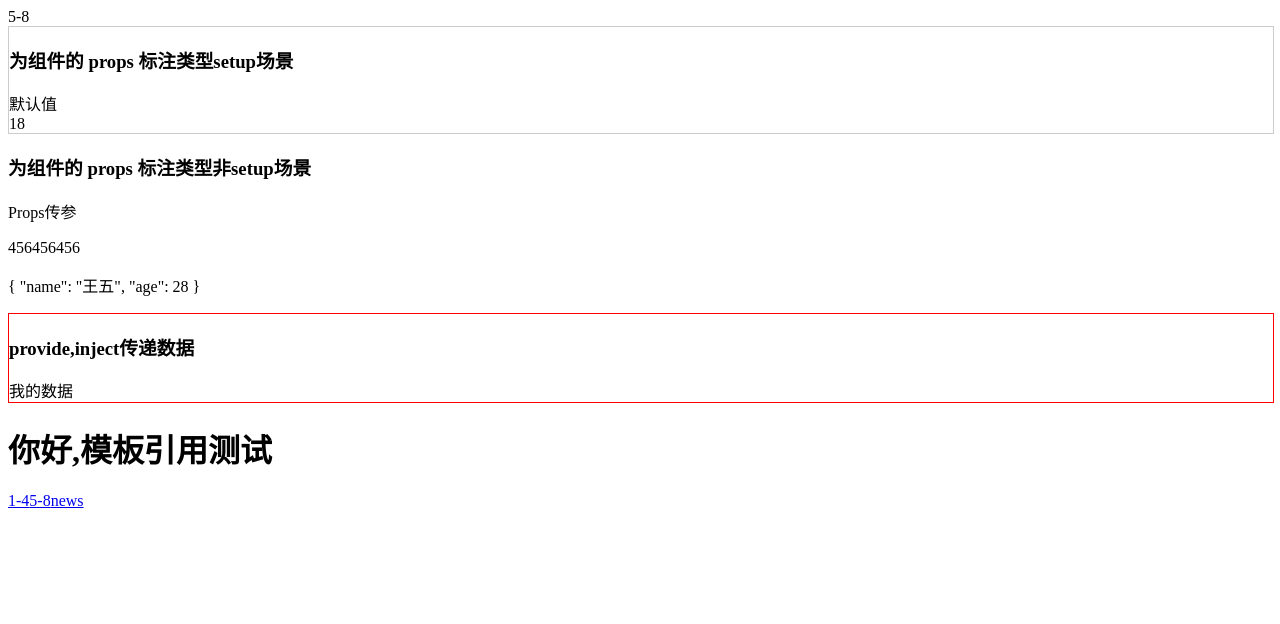
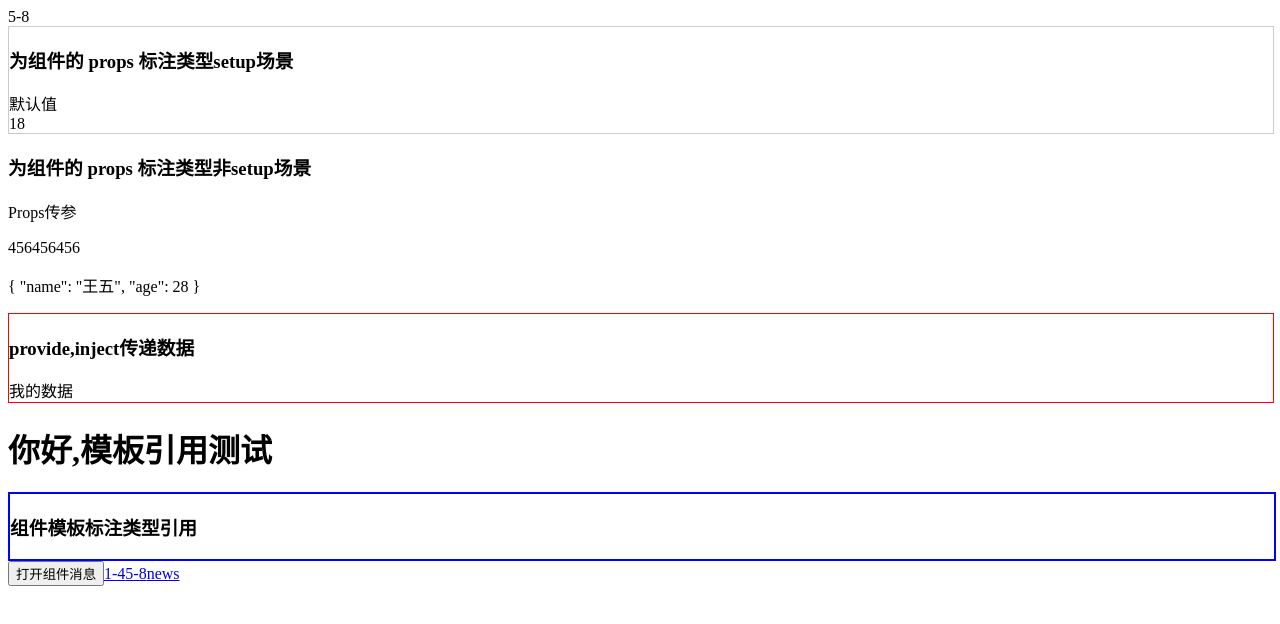
Before and after one commit to qiaozhididi/vue3_ts_demo, a Vue app: page /about in a window 1280 px wide. Shown: the top 624 px of the page. Built offline with nearby package versions, Linux system fonts and the light colour scheme.

Commit message:
组件模板标注类型引用

```diff
--- /dev/null
+++ b/src/components/Modal.vue
@@ -0,0 +1,25 @@
+<template>
+  <div class="modal">
+    <h3>组件模板标注类型引用</h3>
+    <div v-show="isShow">{{ msg }}</div>
+  </div>
+</template>
+
+<script setup lang="ts">
+import { ref } from "vue";
+const msg = ref("Hello World!");
+
+const isShow = ref(false);
+
+const open = () => {
+  isShow.value = true;
+};
+
+defineExpose({ open });
+</script>
+<style scoped>
+.modal {
+  width: 100%;
+  border: 2px solid blue;
+}
+</style>
--- a/src/views/AboutView.vue
+++ b/src/views/AboutView.vue
@@ -7,14 +7,18 @@
   <DataDemo />
 
   <RefsDemo />
+
+  <Modal ref="MyModal" />
+  <button @click="MyModal?.open()">打开组件消息</button>
 </template>
 
 <script setup lang="ts">
-import { reactive, provide } from "vue";
+import { reactive, provide, ref } from "vue";
 import PropsSetupDemo from "@/components/PropsSetupDemo.vue";
 import PropsDemo from "@/components/PropsDemo.vue";
 import DataDemo from "@/components/DataDemo.vue";
 import RefsDemo from "@/components/RefsDemo.vue";
+import Modal from "@/components/Modal.vue";
 
 //建议将注入key的类型放在一个单独的文件中
 // import type { InjectionKey } from "vue";
@@ -31,5 +35,8 @@ const state: iState = reactive({
   name: "王五",
   age: 28,
 });
+
+//标注类型
+const MyModal = ref<InstanceType<typeof Modal> | null>();
 </script>
 <style scoped></style>
```
